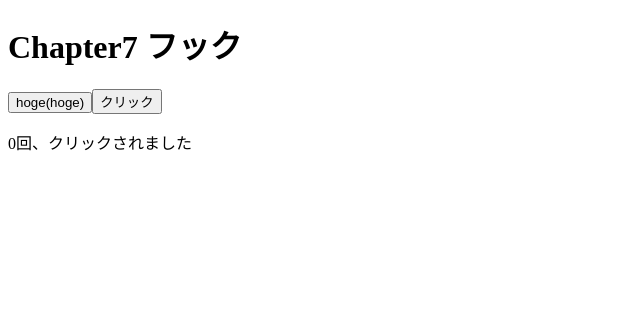
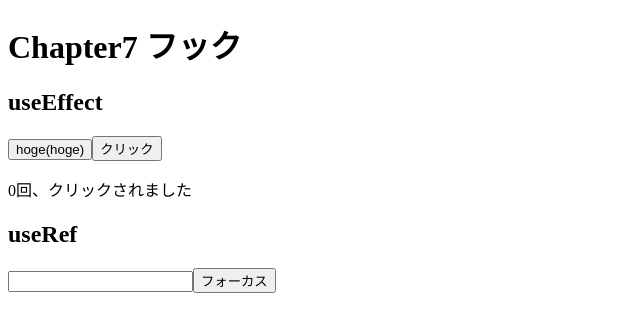
Before and after one commit to studio02-sannomiya/vite-study, a React (Vite) app: page / in a window 1280 px wide. Shown: the top 332 px of the page, without its empty margins (0-640 px from the left). Built offline with nearby package versions, Linux system fonts and the light colour scheme.

Commit message:
useRefのFocusDemoコンポーネントを実装

```diff
--- a/src/App.jsx
+++ b/src/App.jsx
@@ -1,4 +1,5 @@
 import './App.css'
+import FocusDemo from './components/FocusDemo/FocusDemo'
 import HookTimer from './components/HookTimer/HookTimer'
 import StateEffect from './components/StateEffect/StateEffect'
 
@@ -11,8 +12,13 @@ function App() {
   return (
     <>
       <h1>Chapter7 フック </h1>
+
+      <h2>useEffect</h2>
       <StateEffect />
       {/* <HookTimer init={10} /> */}
+
+      <h2>useRef</h2>
+      <FocusDemo />
     </>
   )
 }
--- /dev/null
+++ b/src/components/FocusDemo/FocusDemo.jsx
@@ -0,0 +1,16 @@
+import { useRef } from "react"
+
+export default function FocusDemo() {
+    const inputRef = useRef(null);
+
+    const handleClick = () => {
+        inputRef.current.focus();
+    };
+
+    return (
+        <>
+            <input type="text" name="name" id="name" ref={inputRef} />
+            <button type="button" onClick={handleClick}>フォーカス</button>
+        </>
+    )
+}
```
Also changed, not shown: src/components/FocusDemo/FocusDemo.module.css (added).
